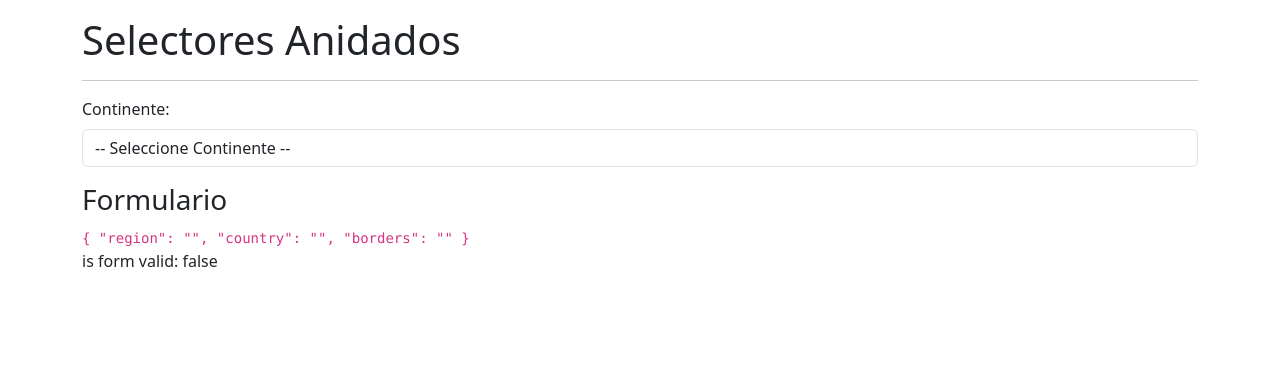
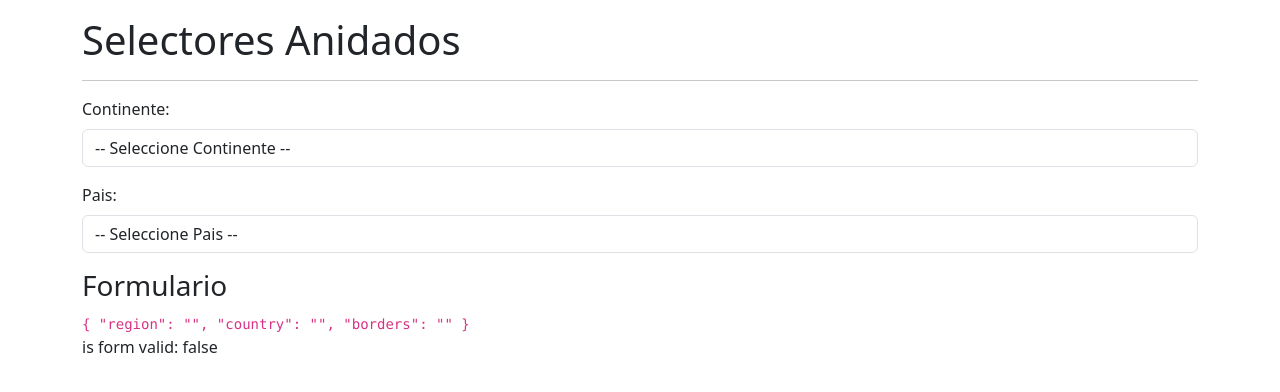
Before and after one commit to christianrgg/formularioSelectores, an Angular app: page /selector/selector in a window 1280 px wide. Shown: the top 392 px of the page. Built offline with nearby package versions, Linux system fonts and the light colour scheme.

Commit message:
Segundo selector anidado - Países

```diff
--- a/src/app/country/interfaces/country.interfaces.ts
+++ b/src/app/country/interfaces/country.interfaces.ts
@@ -4,6 +4,12 @@
   Asia = 'Asia',
   Europe = 'Europe',
   Oceania = 'Oceania',
+}
+
+export interface SmallCountry{
+  name: string;
+  cca3: string;
+  borders: string[];
 }
 
 export interface Country {
--- a/src/app/country/pages/selector-pages/selector-pages.component.html
+++ b/src/app/country/pages/selector-pages/selector-pages.component.html
@@ -11,8 +11,19 @@
         <option *ngFor="let region of regions" [value]="region">{{region}}</option>
       </select>
     </div>
+  </div>
 
+  <!--Countries -->
+  <div class="row mb-3">
+    <div class="col">
+      <label class="form-label">Pais:</label>
+      <select formControlName="country" class="form-control">
+        <option value="">-- Seleccione Pais --</option>
+        <!--<option *ngFor="let region of regions" [value]="region">{{region}}</option>-->
+      </select>
+    </div>
   </div>
+
 </form>
 
 <h3>Formulario</h3>
--- a/src/app/country/pages/selector-pages/selector-pages.component.ts
+++ b/src/app/country/pages/selector-pages/selector-pages.component.ts
@@ -1,4 +1,4 @@
-import { Component } from '@angular/core';
+import {Component, OnInit} from '@angular/core';
 import {FormBuilder, FormGroup, Validators} from "@angular/forms";
 import {CountriesService} from "../../services/countries.service";
 import {Region} from "../../interfaces/country.interfaces";
@@ -8,7 +8,7 @@
   styles: [
   ]
 })
-export class SelectorPagesComponent {
+export class SelectorPagesComponent implements OnInit{
 
   public myForm: FormGroup = this.fb.group({
     region: ['', Validators.required],
@@ -21,7 +21,18 @@
     private countriesService: CountriesService,
   ) {}
 
+  ngOnInit(): void {
+    this.onRegionChanged();
+  }
+
   get regions():Region[]{
     return  this.countriesService.regions;
   }
+
+  onRegionChanged(): void {
+    this.myForm.get('region')!.valueChanges
+      .subscribe(region => {
+        console.log({region})
+      })
+  }
 }
--- a/src/app/country/services/countries.service.ts
+++ b/src/app/country/services/countries.service.ts
@@ -1,5 +1,5 @@
 import {Injectable} from '@angular/core';
-import {Region} from "../interfaces/country.interfaces";
+import {Country, Region} from "../interfaces/country.interfaces";
 
 @Injectable({
   providedIn: 'root'
@@ -13,4 +13,8 @@
   get regions():Region[]{
     return  [...this._regions]
   }
+
+  getCountriesByRegion(region: Region):Country[]{
+    return [];
+  }
 }
```
